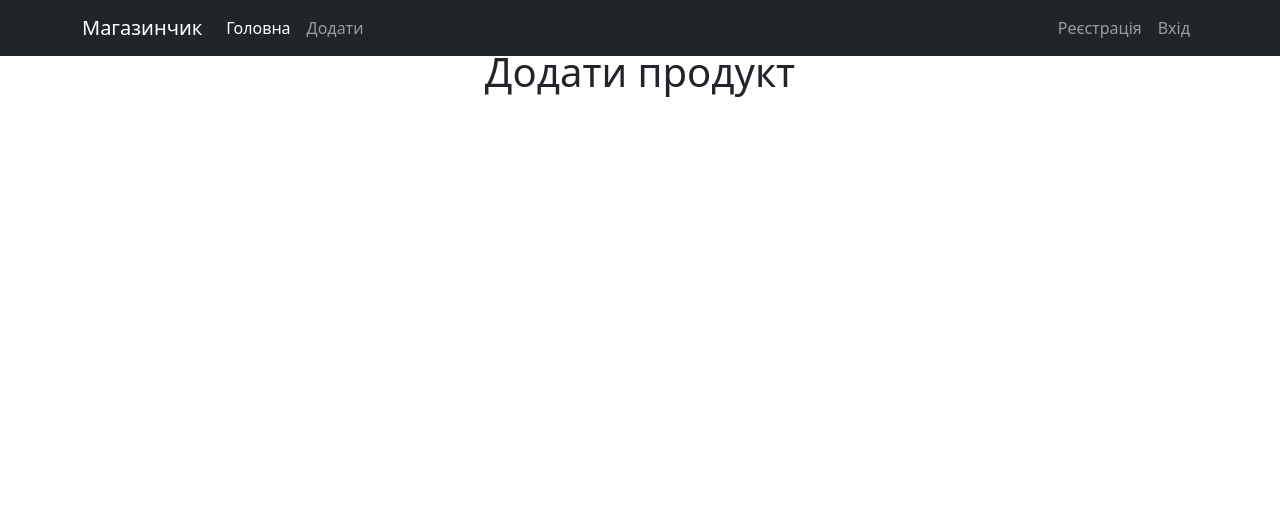
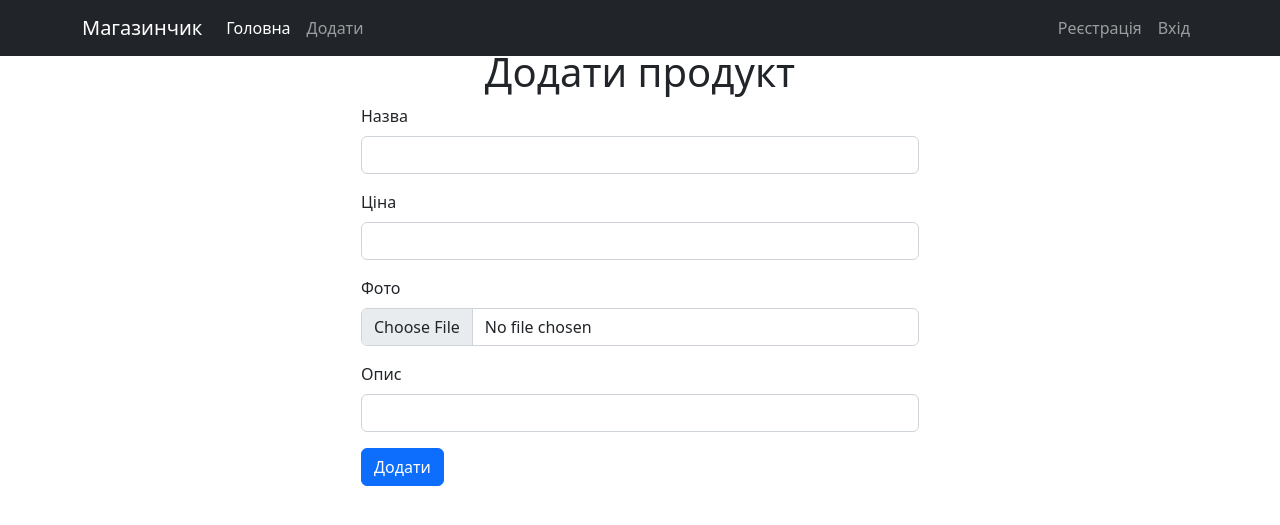
Before and after one commit to novakvova/pd014_PHP, a PHP site: page /add_product.php in a window 1280 px wide. Shown: the top 525 px of the page. Run offline with PHP 8.4, Linux system fonts and the light colour scheme.

Commit message:
Add product is good

```diff
--- a/add_product.php
+++ b/add_product.php
@@ -1,3 +1,38 @@
+<?php
+if($_SERVER['REQUEST_METHOD']=='POST')
+{
+    include_once($_SERVER['DOCUMENT_ROOT'].'/lib/guidv4.php');
+    $name = $_POST['name'];
+    $price = $_POST['price'];
+    $description = $_POST['description'];
+    //print_r([$name, $price, $description]);
+    $dir_save = 'images/';
+    $image_name=guidv4().'.jpeg';
+    $uploadfile = $dir_save. $image_name;
+    if(move_uploaded_file($_FILES['image']['tmp_name'], $uploadfile))
+    {
+        include_once($_SERVER['DOCUMENT_ROOT'].'/options/connection_database.php');
+        $sql = 'INSERT INTO tbl_products (name, image, price, datecrate, description) VALUES(:name, :image, :price, NOW(), :description);';
+        //echo $sql;
+        //exit;
+        $stmt = $dbh->prepare($sql);
+        $stmt->bindParam(':name',$name);
+        $stmt->bindParam(':image',$image_name);
+        $stmt->bindParam(':price',$price);
+        $stmt->bindParam(':description',$description);
+        $stmt->execute();
+        header("Location: /");
+        exit;
+    }
+    else
+    {
+        echo "Problem save image";
+        exit;
+    }
+
+}
+?>
+
 <!doctype html>
 <html lang="en">
 <head>
@@ -11,8 +46,30 @@
 </head>
 <body>
 <?php include "_header.php" ?>
+
 <div class="container">
     <h1 class="text-center">Додати продукт</h1>
+    <form class="col-md-6 offset-md-3" enctype="multipart/form-data" method="post">
+        <div class="mb-3">
+            <label for="name" class="form-label">Назва</label>
+            <input type="text" class="form-control" id="name" name="name">
+        </div>
+        <div class="mb-3">
+            <label for="price" class="form-label">Ціна</label>
+            <input type="text" class="form-control" id="price" name="price">
+        </div>
+        <div class="mb-3">
+            <label for="image" class="form-label">Фото</label>
+            <input type="file" class="form-control" id="image" name="image">
+        </div>
+        <div class="mb-3">
+            <label for="description" class="form-label">Опис</label>
+            <input type="text" class="form-control" id="description" name="description">
+        </div>
+
+        <button type="submit" class="btn btn-primary">Додати</button>
+    </form>
+
 </div>
 
 <script src="js/bootstrap.bundle.min.js"></script>
```
Also changed, not shown: index.php (+6 -14 lines), lib/guidv4.php (added, +15 -0 lines), options/config.php (added, +7 -0 lines), options/connection_database.php (added, +10 -0 lines), images/19798211-0952-484a-b566-37cadf5204b4.jpeg (added), images/20ed1a10-34c5-42e1-805c-48047fe7aa9f.jpeg (added), images/8e91c531-f8e8-4241-b6b6-af27b04c349f.jpeg (added).
